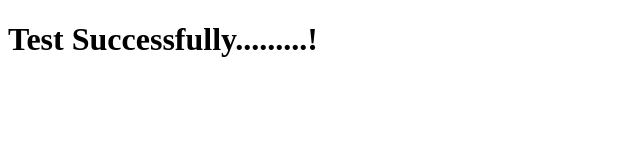
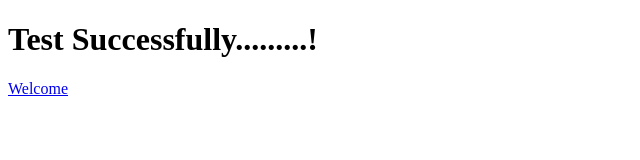
Before and after one commit to JayvirsinhKher/jayvirsinhkher.github.io, a plain HTML site: page index.html in a window 1280 px wide. Shown: the full height of the page, 0-640 px from the left. Drawn offline with Linux system fonts and the light colour scheme.

Commit message:
Update index.html

```diff
--- a/index.html
+++ b/index.html
@@ -8,5 +8,7 @@
 </head>
 <body>
     <h1>Test Successfully.........!</h1>
+
+    <a href="welcome.html">Welcome</a>
 </body>
 </html>
```
